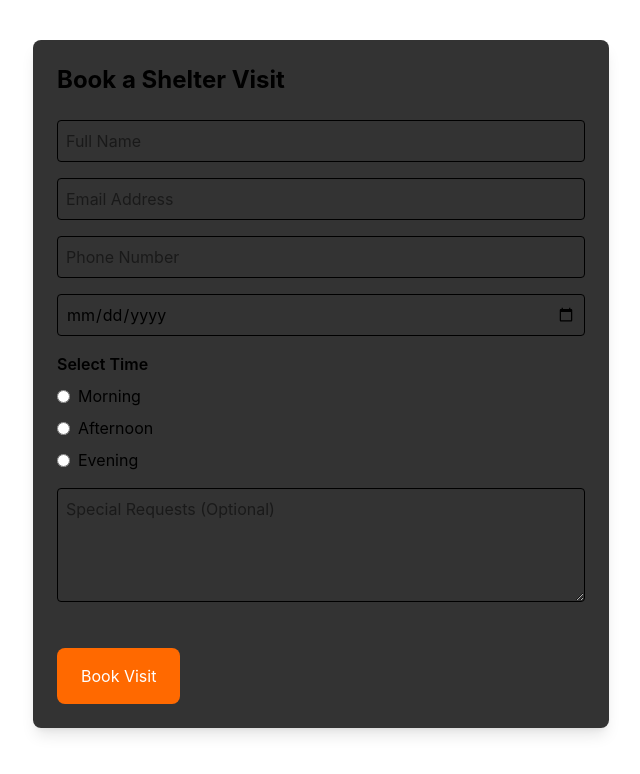
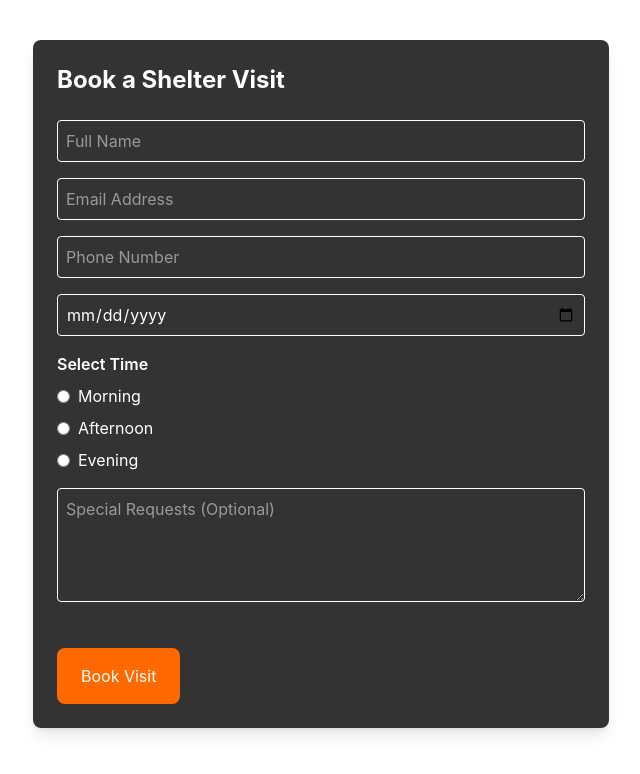
Before and after one commit to group-1-collaboration/Pet-Find, a React (Vite) app: page /booking/1 in a window 1280 px wide. Shown: the top 774 px of the page, without its empty margins (319-959 px from the left). Built offline with nearby package versions, Linux system fonts and the light colour scheme.

Commit message:
styles: change bg color

```diff
--- a/src/pages/BookingForm.jsx
+++ b/src/pages/BookingForm.jsx
@@ -65,7 +65,7 @@ const BookingForm = () => {
   };
 
   return (
-    <div className="max-w-xl mx-auto mt-10 p-6 bg-black/80 shadow-lg rounded-lg">
+    <div className="max-w-xl mx-auto mt-10 p-6 bg-black/80 shadow-lg rounded-lg text-white">
       <h2 className="text-2xl font-bold mb-6">
         Book a Shelter Visit
       </h2>
```
